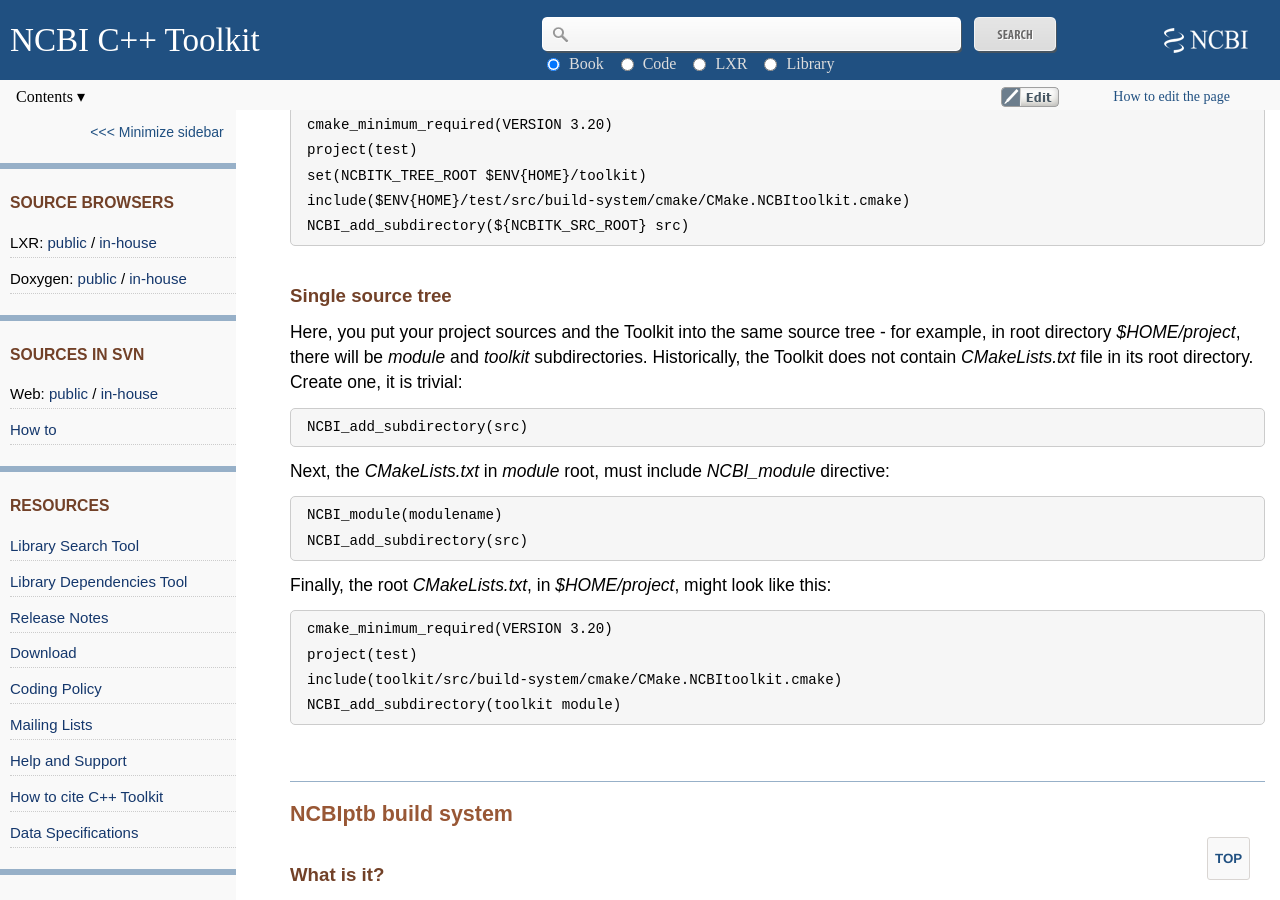
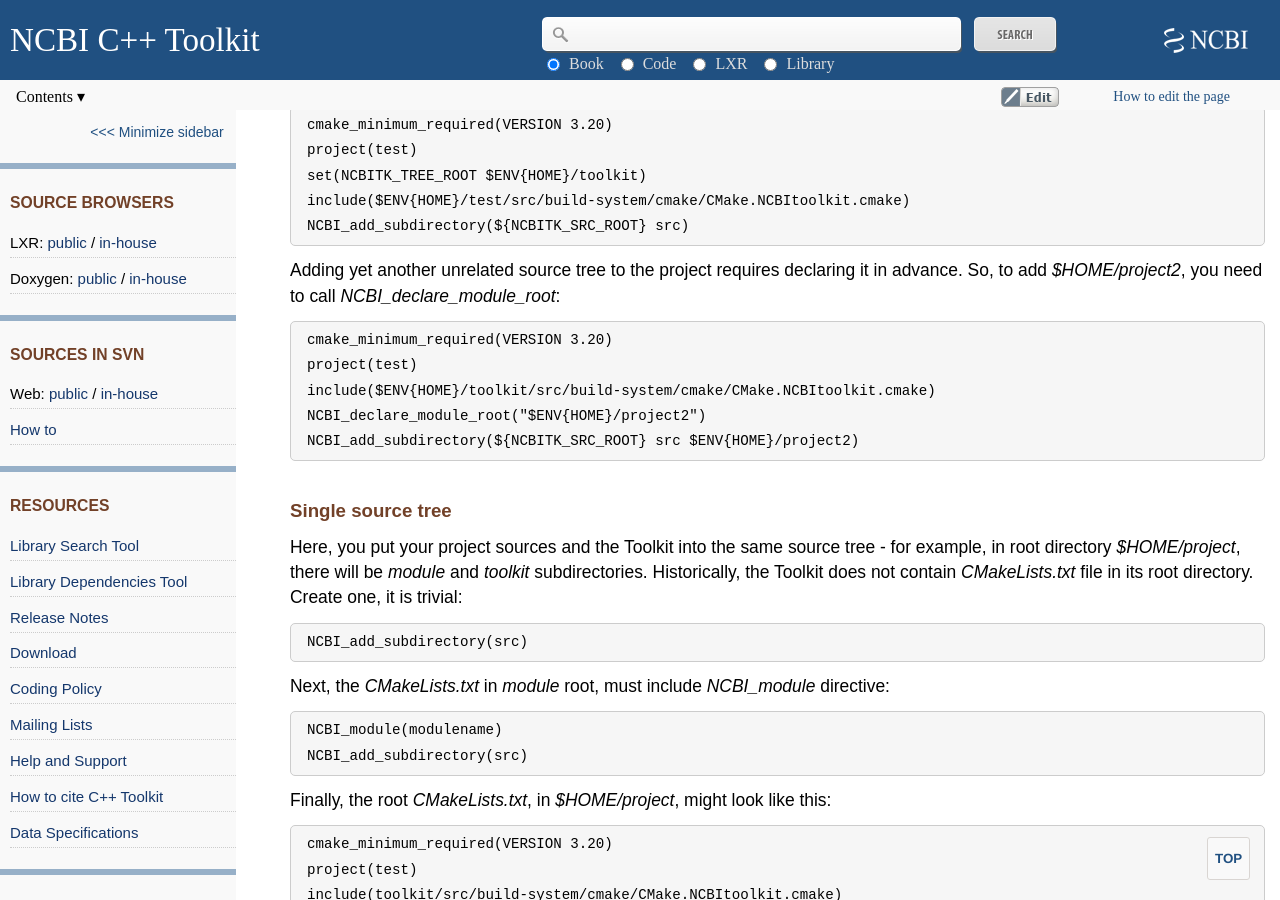
Before and after one commit to ncbi/cxx-toolkit, a Jekyll site: the page built from pages/ch_cmconfig.md, in a window 1280 px wide and 900 px high, scrolled down 6755 px. Built offline with Jekyll 4.4.1, drawn with Linux system fonts in a browser that asks for light colours.

Commit message:
Update ch_cmconfig.md

```diff
--- a/pages/ch_cmconfig.md
+++ b/pages/ch_cmconfig.md
@@ -285,6 +285,14 @@
     set(NCBITK_TREE_ROOT $ENV{HOME}/toolkit)
     include($ENV{HOME}/test/src/build-system/cmake/CMake.NCBItoolkit.cmake)
     NCBI_add_subdirectory(${NCBITK_SRC_ROOT} src)
+
+Adding yet another unrelated source tree to the project requires declaring it in advance. So, to add *$HOME/project2*, you need to call *NCBI_declare_module_root*:
+
+    cmake_minimum_required(VERSION 3.20)
+    project(test)
+    include($ENV{HOME}/toolkit/src/build-system/cmake/CMake.NCBItoolkit.cmake)
+    NCBI_declare_module_root("$ENV{HOME}/project2")
+    NCBI_add_subdirectory(${NCBITK_SRC_ROOT} src $ENV{HOME}/project2)
 
 
 <a name="ch_cmconfig._related"></a>
```
